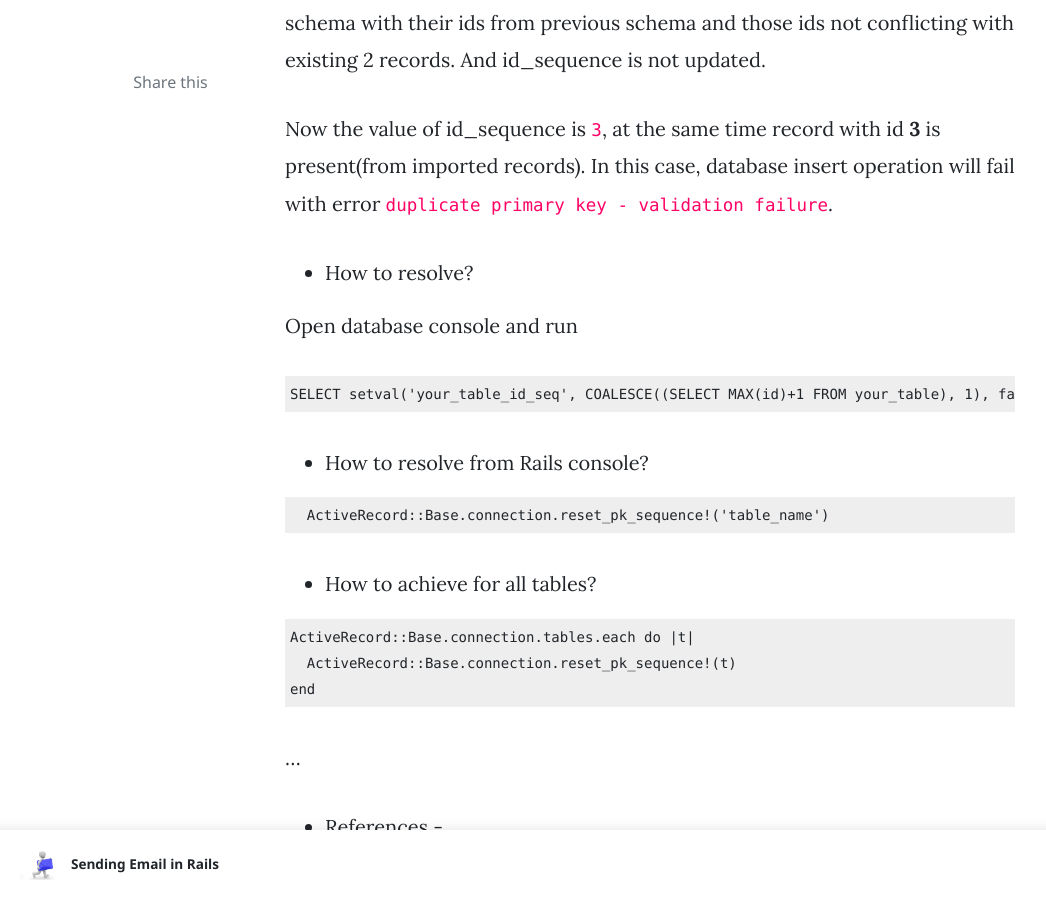
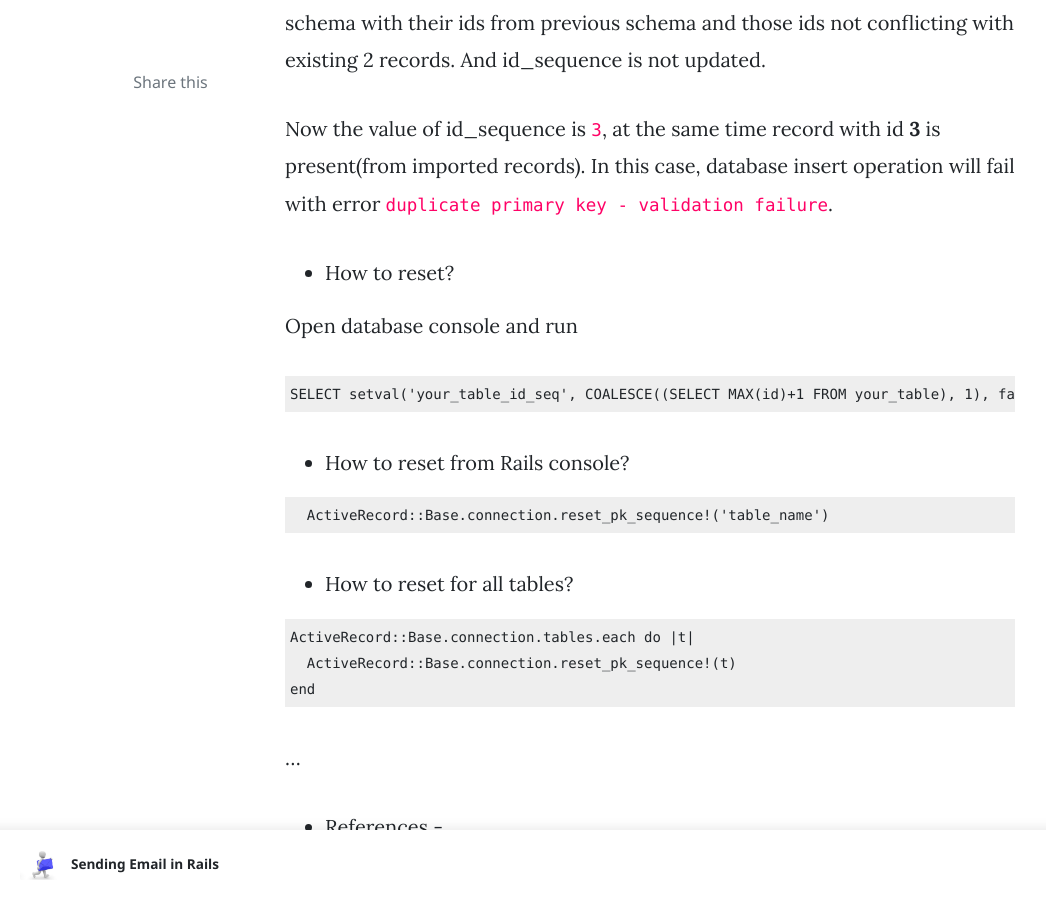
Before and after one commit to gourshete/new_theme, a Jekyll site: the page built from _posts/2020-03-28-reset_pk_sequence.md, in a window 1280 px wide and 900 px high, scrolled down 1080 px. Shown: the whole window, without its empty margins (85-1131 px from the left). Built offline with Jekyll 4.4.1, drawn with Linux system fonts in a browser that asks for light colours; nearby versions of some CDN libraries; comment, search, counter and statistics services are not loaded.

````diff
--- a/_posts/2020-03-28-reset_pk_sequence.md
+++ b/_posts/2020-03-28-reset_pk_sequence.md
@@ -33,7 +33,7 @@ updated.
 Now the value of id_sequence is `3`, at the same time record with id **3** is present(from imported records). In this case,
 database insert operation will fail with error `duplicate primary key - validation failure`.
 
-- How to resolve?
+- How to reset?
 
 Open database console and run
 
@@ -41,13 +41,13 @@ Open database console and run
 SELECT setval('your_table_id_seq', COALESCE((SELECT MAX(id)+1 FROM your_table), 1), false);
 ```
 
-- How to resolve from Rails console?
+- How to reset from Rails console?
 
 ```ruby
   ActiveRecord::Base.connection.reset_pk_sequence!('table_name')
 ```
 
-- How to achieve for all tables?
+- How to reset for all tables?
 
 ```ruby
 ActiveRecord::Base.connection.tables.each do |t|
````
Also changed, not shown: _posts/2020-01-01-ruby-date-formatting.md (added, +41 -0 lines), assets/images/date-format.png (added), assets/images/datetime-format.png (added).
